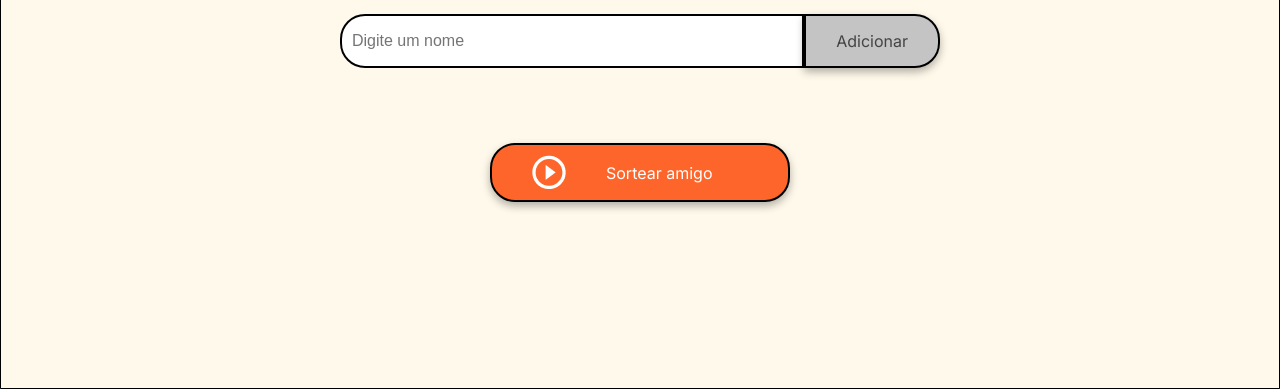
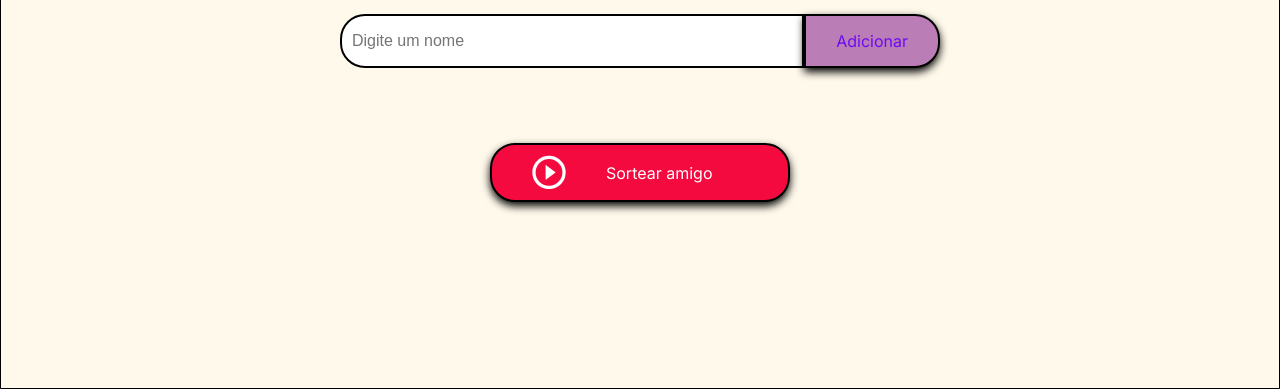
Before and after one commit to isabela-mnz/challenge-amigo-secreto, a plain HTML site: page index.html in a window 1280 px wide. Shown: the part 411-800 px from the top of the page. Drawn offline with Linux system fonts and the light colour scheme.

Commit message:
Update style.css

```diff
--- a/style.css
+++ b/style.css
@@ -1,14 +1,13 @@
 :root {
-    --color-primary: #4B69FD;
+    --color-primary: #714bfd;
     --color-secondary: #FFF9EB;
-    --color-tertiary: #C4C4C4;
-    --color-button: #fe652b;
-    --color-button-hover: #e55720;
-    --color-text: #444444;
+    --color-tertiary: #BB7DB5;
+    --color-button: #F50A3F;
+    --color-button-hover: #F5544F;
+    --color-text: #6C0AF5;
     --color-white: #FFFFFF;
 }
 
-/* Estilos gerais */
 * {
     margin: 0;
     padding: 0;
@@ -30,7 +29,6 @@ body {
     width: 100%;
 }
 
-/* Banner */
 .header-banner {
     flex: 40%;
     display: flex;
@@ -39,7 +37,6 @@ body {
     padding: 40px 0 0;
 }
 
-/* Seção de entrada */
 .input-section {
     flex: 60%;
     background-color: var(--color-secondary);
@@ -52,7 +49,6 @@ body {
     width: 100%;
 }
 
-/* Títulos */
 .main-title {
     font-size: 48px;
     font-family: "Merriweather", serif;
@@ -70,7 +66,6 @@ body {
     text-align: center;
 }
 
-/* Contêineres de entrada e botão */
 .input-wrapper {
     display: flex;
     justify-content: center;
@@ -92,7 +87,6 @@ body {
     justify-content: center;
 }
 
-/* Estilos de entrada de texto */
 .input-title {
     flex: 1;
     padding: 10px 15px;
@@ -101,17 +95,16 @@ body {
     border-right: none;
     border-radius: 25px 0 0 25px;
     font-family: "Merriweather", serif;
-    box-shadow: 0 4px 8px rgba(0, 0, 0, 0.3);
+    box-shadow: 0 4px 8px #63425F;
 }
 
-/* Estilos de botão */
 button {
     padding: 15px 30px;
     font-family: "Inter", sans-serif;
     font-size: 16px;
     border: 2px solid #000;
     border-radius: 25px;
-    box-shadow: 0 4px 8px rgba(0, 0, 0, 0.3);
+    box-shadow: 0 4px 8px #000;
     cursor: pointer;
 }
 
@@ -122,10 +115,9 @@ button {
 }
 
 .button-add:hover {
-    background-color: #a1a1a1;
+    background-color: #9E6A98;
 }
 
-/* Listas */
 ul {
     list-style-type: none;
     color: var(--color-text);
@@ -142,7 +134,6 @@ ul {
     text-align: center;
 }
 
-/* Botão de sortear título */
 .button-draw {
     display: flex;
     align-items: center;
```
